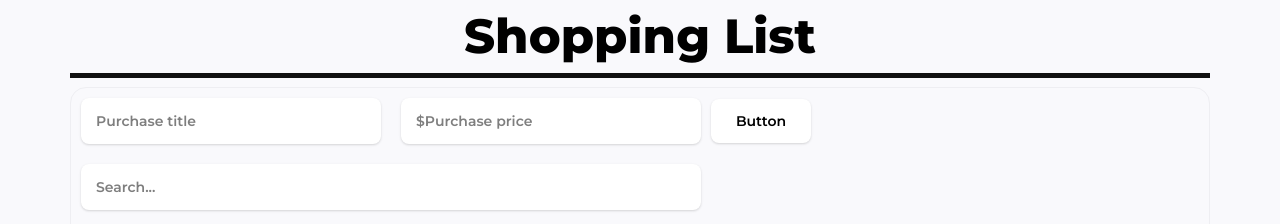
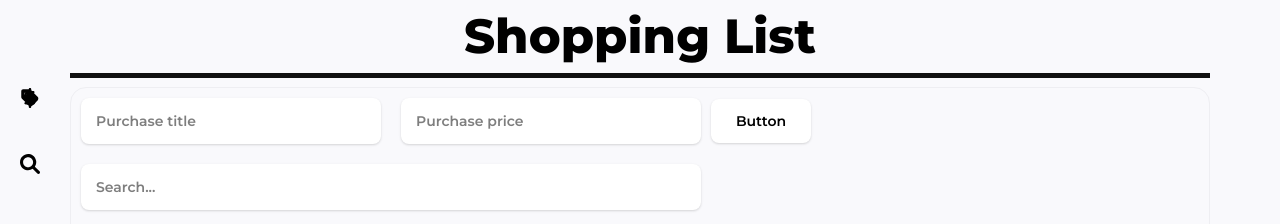
Before and after one commit to RomanRiezanov/Purchases-List, a React (Create React App) app: page / in a window 1280 px wide. Shown: the top 224 px of the page. Built offline with nearby package versions, Linux system fonts and the light colour scheme.

Commit message:
add icons in to inputs

```diff
--- a/src/components/UI/input/Input.module.scss
+++ b/src/components/UI/input/Input.module.scss
@@ -18,3 +18,10 @@
   line-height: 1.25rem;
   opacity: 0.5;
 }
+
+.img {
+  position: absolute;
+  width: 20px;
+  height: 20px;
+  left: 20px;
+}
--- a/src/components/UI/input/Input.tsx
+++ b/src/components/UI/input/Input.tsx
@@ -1,7 +1,12 @@
 import styles from "./Input.module.scss";
 
 const Input = (props: any) => {
-  return <input className={styles.inpt} {...props} />;
+  return (
+    <>
+      <input className={styles.inpt} {...props} />
+      <img className={styles.img} src={props.imgPath} />
+    </>
+  );
 };
 
 export default Input;
--- a/src/components/main/purchase-filter/PurchaseFilter.tsx
+++ b/src/components/main/purchase-filter/PurchaseFilter.tsx
@@ -1,6 +1,7 @@
 import Input from "../../UI/input/Input";
 import styles from "./PurhcasesList.module.scss";
 import { ChangeEvent } from "react";
+import magnifyingGlassImage from "../../../../public/assets/icons/magnifying-glass.svg";
 
 interface PurchaseFilterProps {
   searchQuery: string;
@@ -21,6 +22,7 @@ const PurchaseFilter = ({
           setSearchQuery(event.target.value)
         }
         type="text"
+        imgPath="./assets/icons/magnifying-glass.svg"
       />
     </div>
   );
--- a/src/components/main/purchase-form/PurchaseForm.tsx
+++ b/src/components/main/purchase-form/PurchaseForm.tsx
@@ -29,6 +29,7 @@ const PurchaseForm = ({ create }: PurchaseFormProps) => {
         }
         type="text"
         placeholder="Purchase title"
+        imgPath="./assets/icons/label.svg"
       />
       <Input
         value={purchase.price}
@@ -36,7 +37,8 @@ const PurchaseForm = ({ create }: PurchaseFormProps) => {
           setPurchase({ ...purchase, price: event.target.value })
         }
         type="text"
-        placeholder="$Purchase price"
+        placeholder="Purchase price"
+        imgPath="./assets/icons/dollar.svg"
       />
       <Button onClick={addNewPurchase} />
     </div>
```
